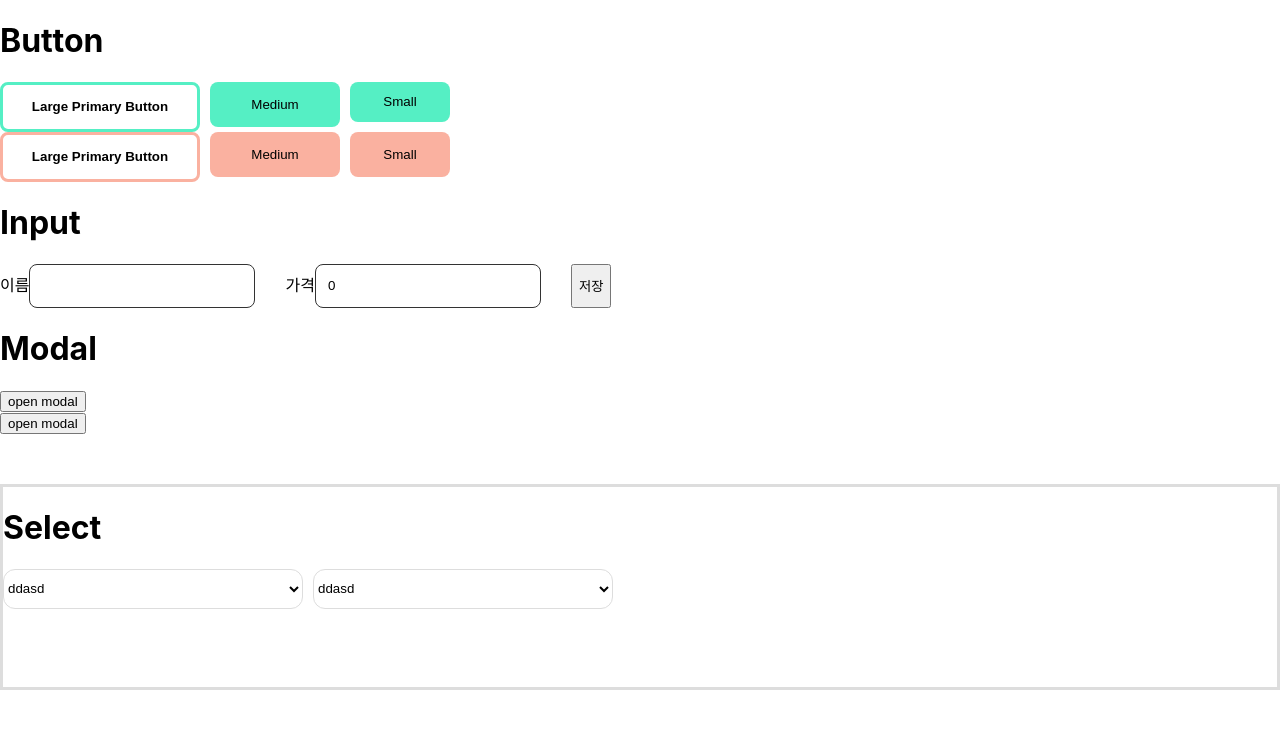
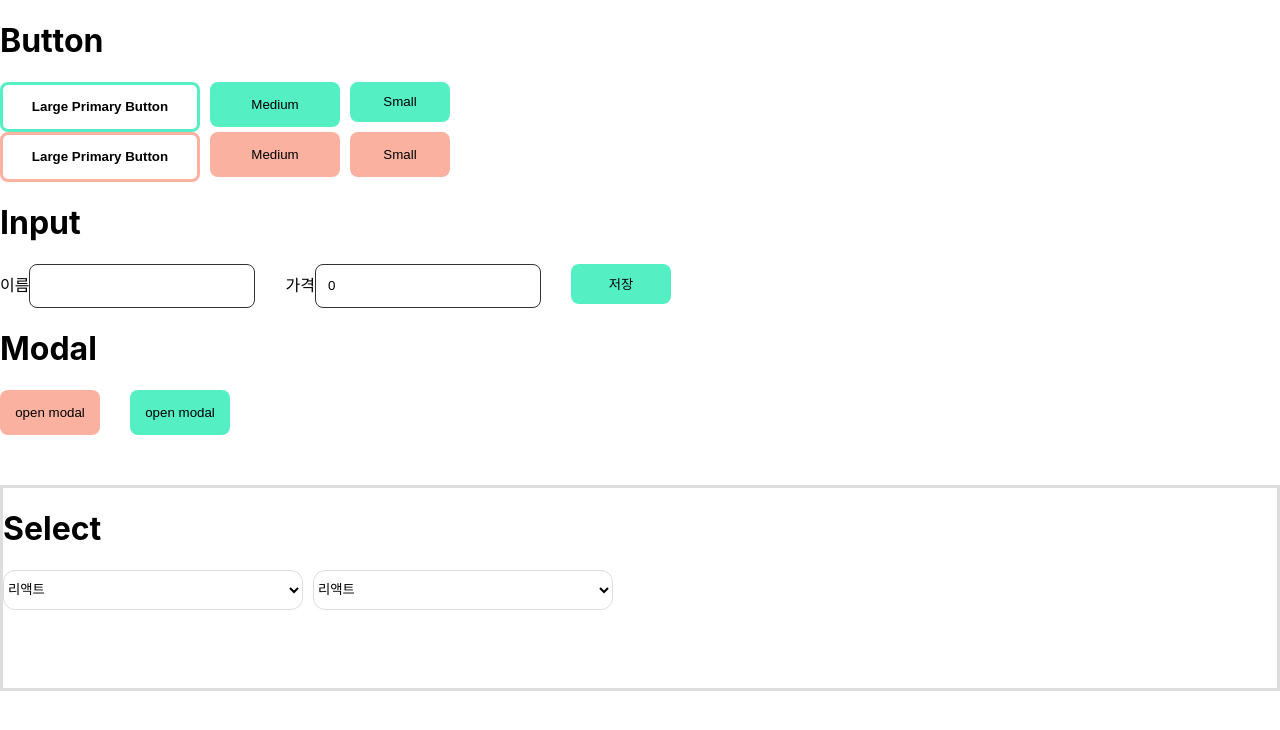
Before and after one commit to jyhan14/react-prac-todoList-lv2, a React (Create React App) app: page /prac in a window 1280 px wide. Shown: the top 730 px of the page. Built offline with nearby package versions, Linux system fonts and the light colour scheme.

Commit message:
feat: selectBox

```diff
--- a/src/pages/Prac.jsx
+++ b/src/pages/Prac.jsx
@@ -139,29 +139,45 @@ function Prac() {
                             onChange={numberComma}
                         />
                     </div>
-                    <button>저장</button>
+                    <Btns
+                    backgroundColor=" rgb(85, 239, 196)"
+                        border="none"
+                        height="40px"
+                        width="100px">저장</Btns>
                 </DivBox>
             </form>
             <div>
                 <h1>Modal</h1>
+                <DivBox>
                 <div>
-                    <button onClick={showModal}>open modal</button>
+                    <Btns
+                    backgroundColor="rgb(250, 177, 160)"
+                    border="none"
+                    height="45px"
+                    width="100px"
+                    onClick={showModal}>open modal</Btns>
                     {modal && <Modal setModal={setModal} />}
                 </div>
                 <div>
-                    <button onClick={showModal2}>open modal</button>
+                    <Btns
+                    backgroundColor="rgb(85, 239, 196)"
+                    border="none"
+                    height="45px"
+                    width="100px"
+                    onClick={showModal2}>open modal</Btns>
                     {modal2 && <Modal2 setModal2={setModal2} />}
                 </div>
+                </DivBox>
             </div>
             <div>
                 <SelectBorderBox>
                     <h1>Select</h1>
                     <div style={{ display: "flex", gap: "10px" }}>
                         <div style={{ position: "relative" }}>
-                            <SelectBox/>
+                            <SelectBox options={OPTIONS}/>
                         </div>
                         <div style={{ position: "relative" }}>
-                            <SelectBox/>
+                            <SelectBox options={OPTIONS}/>
                         </div>
                     </div>
                 </SelectBorderBox>
@@ -314,12 +330,9 @@ const SelectBox = ({ options }) => {
     // );
     return (
         <Select>
-            <option style={{backgroundColor:"red"}}>
-                ddasd
-            </option>
-            {/* {options.map((option) => {
-                return <Option key={option.value}>{option.name}</Option>;
-            })} */}
+            {options.map((option) => {
+                return <Options key={option.value}>{option.name}</Options>;
+            })}
         </Select>
     );
 };
@@ -332,9 +345,9 @@ const Select = styled.select`
     border-radius: 12px;
 `;
 
-// const Options = styled.option`
-//     color: red;
-// `
+const Options = styled.option`
+    color: red;
+`
 
 
 const SelectBorderBox = styled.div`
```
